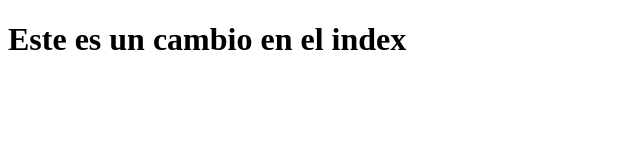
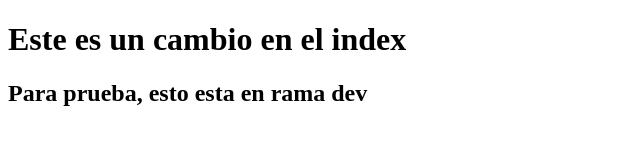
Before and after one commit to jsn1096/curso-git-2023, a plain HTML site: page index.html in a window 1280 px wide. Shown: the whole page, without its empty margins (0-640 px from the left). Drawn offline with Linux system fonts and the light colour scheme.

Commit message:
Se puso un nuevo h2

```diff
--- a/index.html
+++ b/index.html
@@ -7,5 +7,6 @@
 </head>
 <body>
   <h1>Este es un cambio en el index</h1>
+  <h2>Para prueba, esto esta en rama dev</h2>
 </body>
 </html>
```
